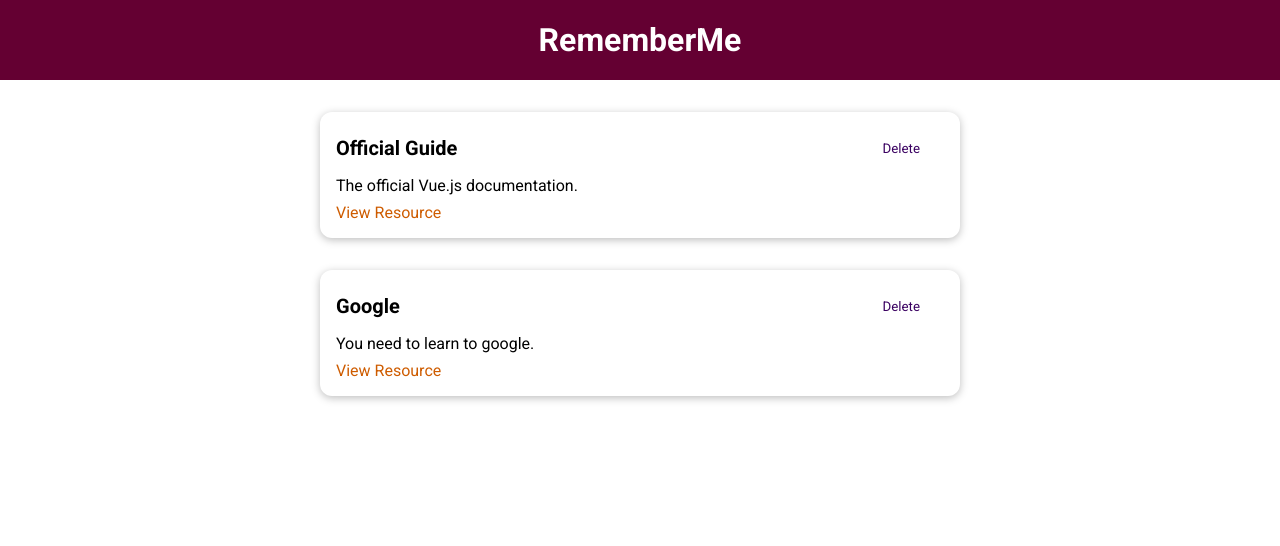
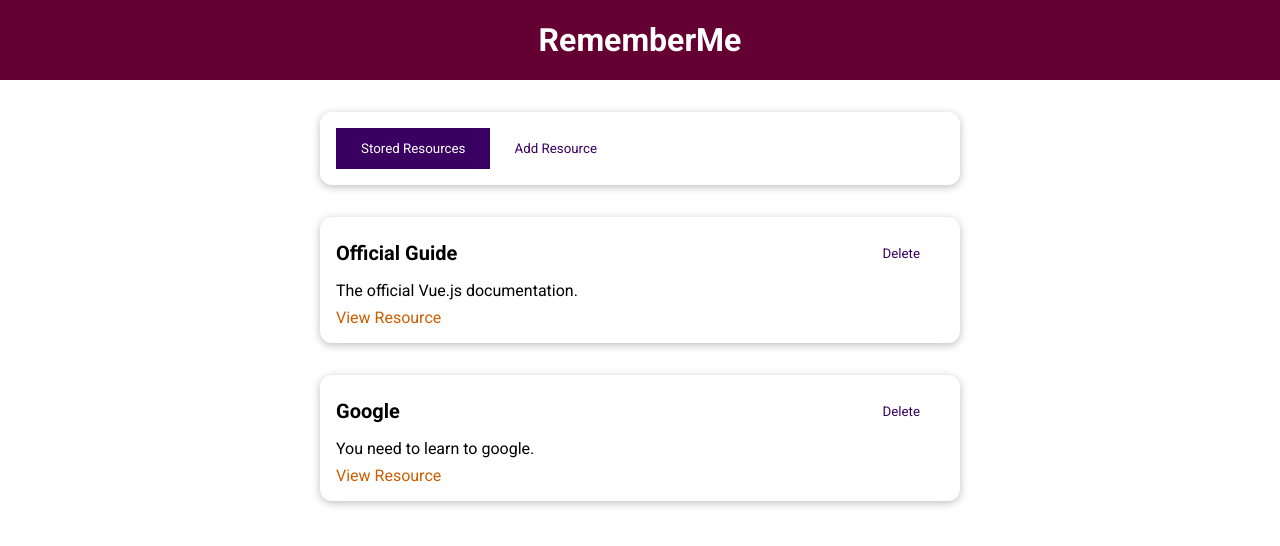
Before and after one commit to DavidArmendariz/vue-learning-resources-app, a Vue app: page / in a window 1280 px wide. Shown: the top 546 px of the page. Built offline with nearby package versions, Linux system fonts and the light colour scheme.

Commit message:
Styling tabs

```diff
--- a/src/App.vue
+++ b/src/App.vue
@@ -1,34 +1,16 @@
 <template>
   <the-header title="RememberMe"></the-header>
-  <stored-resources :resources="storedResources"></stored-resources>
+  <the-resources></the-resources>
 </template>
 
 <script>
-import StoredResources from './components/learning-resources/StoredResources.vue';
-import TheHeader from './layouts/TheHeader.vue';
+import TheHeader from './components/layouts/TheHeader.vue';
+import TheResources from './components/learning-resources/TheResources.vue';
 
 export default {
   components: {
-    StoredResources,
-    TheHeader
-  },
-  data() {
-    return {
-      storedResources: [
-        {
-          id: 'official-guide',
-          title: 'Official Guide',
-          description: 'The official Vue.js documentation.',
-          link: 'https://vuejs.org'
-        },
-        {
-          id: 'google',
-          title: 'Google',
-          description: 'You need to learn to google.',
-          link: 'https://google.com'
-        }
-      ]
-    };
+    TheHeader,
+    TheResources
   }
 };
 </script>
--- a/src/components/learning-resources/StoredResources.vue
+++ b/src/components/learning-resources/StoredResources.vue
@@ -17,7 +17,7 @@ export default {
   components: {
     LearningResource
   },
-  props: ['resources']
+  inject: ['resources']
 };
 </script>
 
--- a/src/components/learning-resources/TheResources.vue
+++ b/src/components/learning-resources/TheResources.vue
@@ -1,9 +1,13 @@
 <template>
   <base-card>
-    <base-button @click="setSelectedTab('stored-resources')"
+    <base-button
+      @click="setSelectedTab('stored-resources')"
+      :mode="storedResButtonMode"
       >Stored Resources</base-button
     >
-    <base-button @click="setSelectedTab('add-resource')"
+    <base-button
+      @click="setSelectedTab('add-resource')"
+      :mode="addResButtonMode"
       >Add Resource</base-button
     >
   </base-card>
@@ -21,13 +25,40 @@ export default {
   },
   data() {
     return {
-      selectedTab: 'stored-resources'
+      selectedTab: 'stored-resources',
+      storedResources: [
+        {
+          id: 'official-guide',
+          title: 'Official Guide',
+          description: 'The official Vue.js documentation.',
+          link: 'https://vuejs.org'
+        },
+        {
+          id: 'google',
+          title: 'Google',
+          description: 'You need to learn to google.',
+          link: 'https://google.com'
+        }
+      ]
+    };
+  },
+  provide() {
+    return {
+      resources: this.storedResources
     };
   },
   methods: {
     setSelectedTab(tab) {
       this.selectedTab = tab;
     }
+  },
+  computed: {
+    storedResButtonMode() {
+      return this.selectedTab === 'stored-resources' ? null : 'flat';
+    },
+    addResButtonMode() {
+      return this.selectedTab === 'add-resource' ? null : 'flat';
+    }
   }
 };
 </script>
```
Also changed, not shown: src/components/layouts/TheHeader.vue (renamed from src/layouts/TheHeader.vue).
